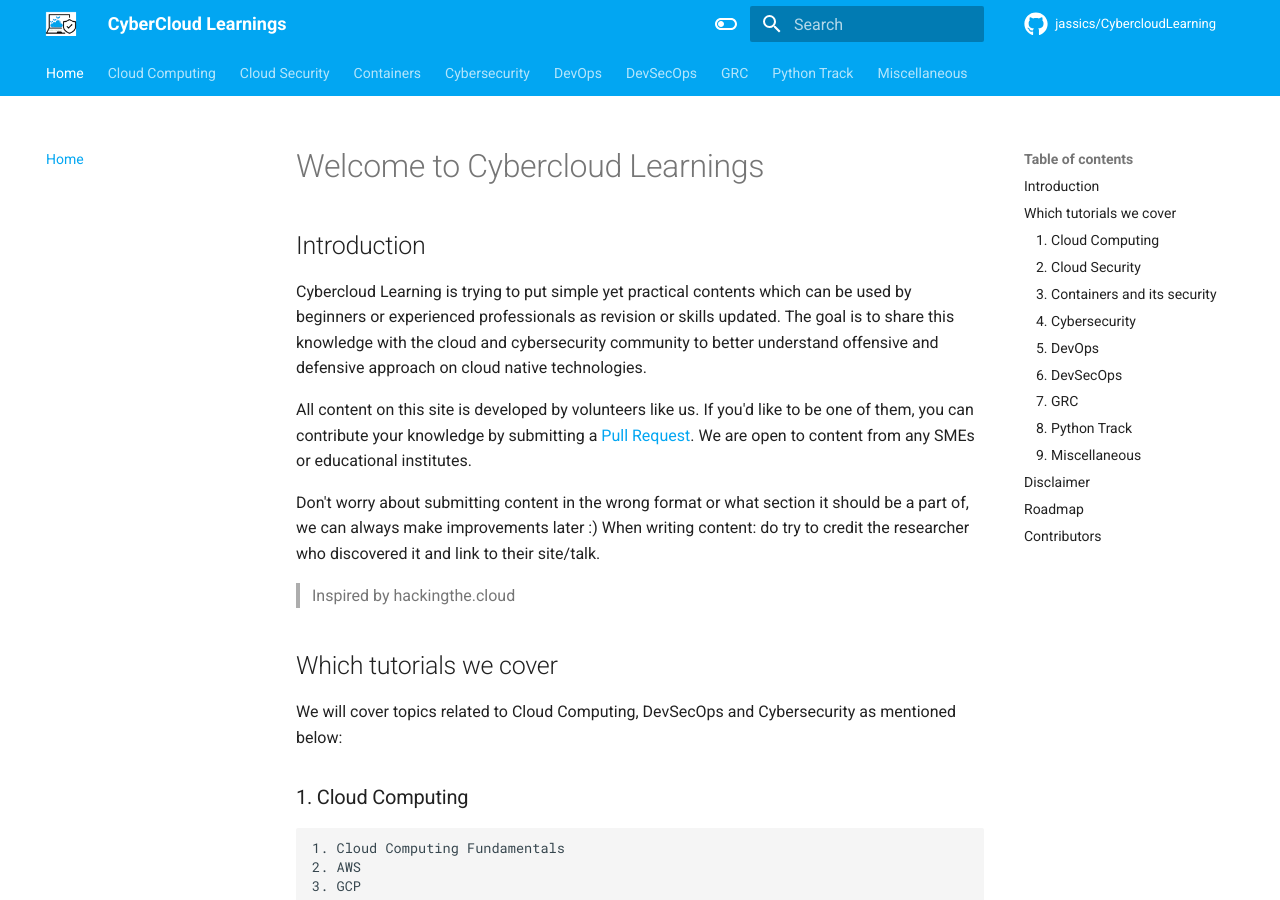
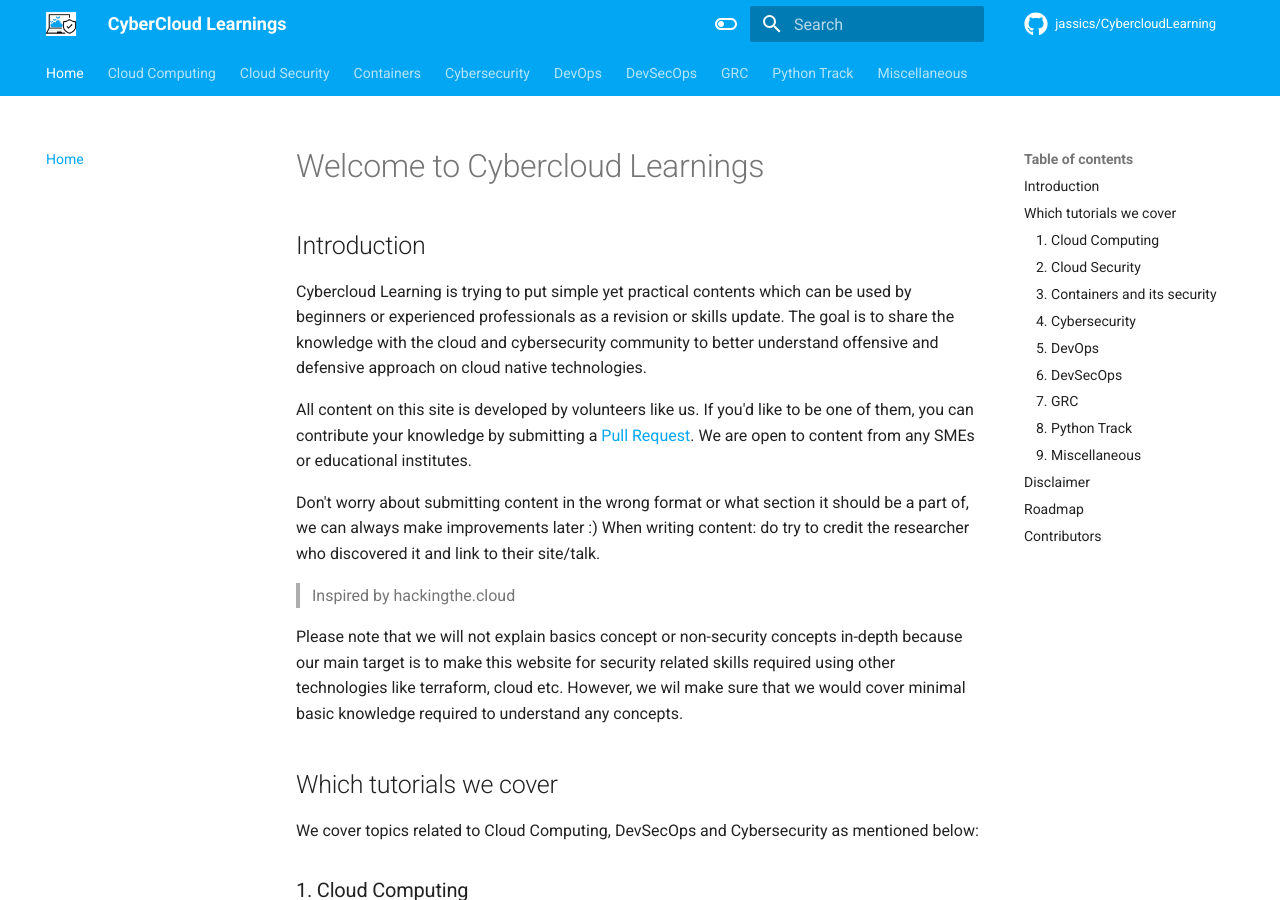
Before and after one commit to jassics/CybercloudLearning, an MkDocs documentation site: the page built from docs/index.md, in a window 1280 px wide and 900 px high. Built offline with MkDocs 1.6.1 and Material for MkDocs 9.7.7, drawn with Linux system fonts in a browser that asks for light colours; comment, search, counter and statistics services are not loaded; some of the changed text lies outside the part shown.

Commit message:
Updated minor changes in main page index.md

```diff
--- a/docs/index.md
+++ b/docs/index.md
@@ -5,7 +5,7 @@
 
 # Welcome to Cybercloud Learnings
 ## Introduction
-Cybercloud Learning is trying to put simple yet practical contents which can be used by beginners or experienced  professionals as revision or skills updated. The goal is to share this knowledge with the cloud and cybersecurity community to better understand offensive and defensive approach on cloud native technologies.
+Cybercloud Learning is trying to put simple yet practical contents which can be used by beginners or experienced  professionals as a revision or skills update. The goal is to share the knowledge with the cloud and cybersecurity community to better understand offensive and defensive approach on cloud native technologies.
 
 All content on this site is developed by volunteers like us. If you'd like to be one of them, you can contribute your knowledge by submitting a [Pull Request](https://github.com/jassics/CybercloudLearning/pulls). We are open to content from any SMEs or educational institutes.
 
@@ -13,9 +13,11 @@
 
 > Inspired by hackingthe.cloud
 
+Please note that we will not explain basics concept or non-security concepts in-depth because our main target is to make this website for security related skills required using other technologies like terraform, cloud etc.
+However, we wil make sure that we would cover minimal basic knowledge required to understand any concepts.
 
 ## Which tutorials we cover
-We will cover topics related to Cloud Computing, DevSecOps and Cybersecurity as mentioned below:
+We cover topics related to Cloud Computing, DevSecOps and Cybersecurity as mentioned below:
 
 ### 1. Cloud Computing
     1. Cloud Computing Fundamentals
@@ -90,7 +92,7 @@
 It can't be better when developed by a community builder. If you are willing to contribute, don't hesitate and let's start helping the community.
 It can be even a suggestion, writing only on one topic or a coe snippet, screenshots etc. or even something typo!
 
-**Quality Content is guaranteed!**
+**Quality Content is our motto!**
 
 The content on this site is generated by SMEs like you who share Cybercloud and security knowledge with us.
 Are you familiar with any of these topics or technologies and want to join as a contributor?
```
